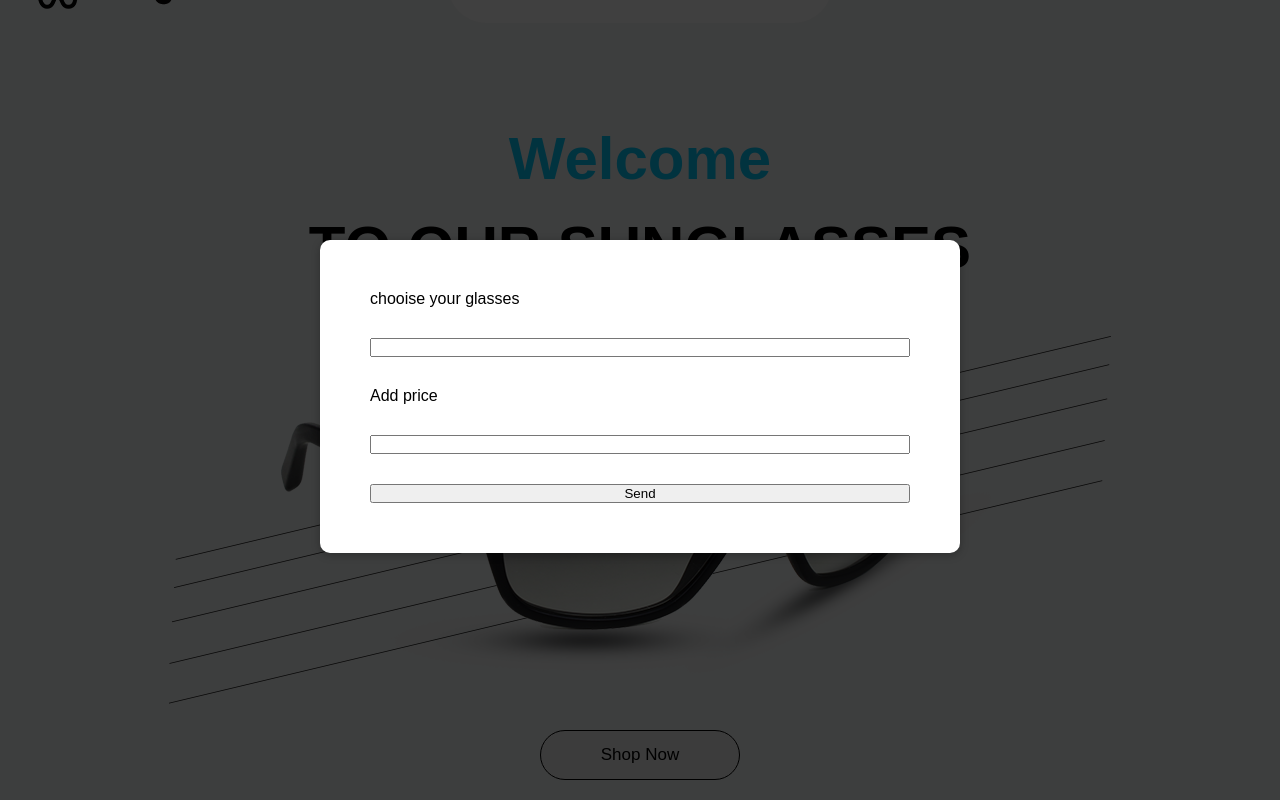
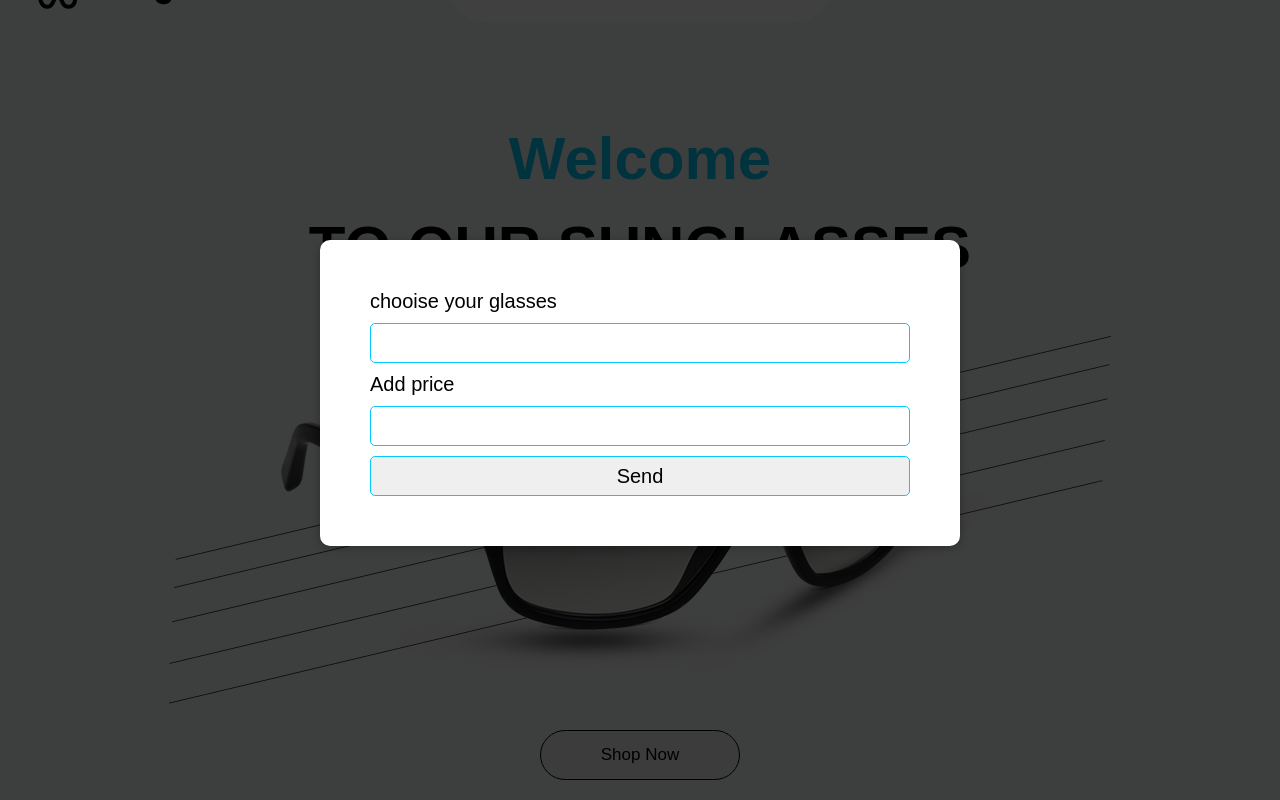
Before and after one commit to MahsumaRezai/Online_Shop, a React (Create React App) app: page /home in a window 1280 px wide. Both pictures are taken after a click on the button "Shop Now". Shown: the part 85-885 px from the top of the page. Built offline with nearby package versions, Linux system fonts and the light colour scheme.

Commit message:
add Product js file

```diff
--- a/src/componet/Module/ErrorModal.module.css
+++ b/src/componet/Module/ErrorModal.module.css
@@ -48,6 +48,24 @@
     flex-direction: column;
     justify-content: center;
     align-content: center;
-    gap: 30px;
+    gap: 10px;
     padding: 50px
   }
+  .form input {
+    width: 100%;
+    height: 40px;
+    border: 1px solid #03cafc ;
+    border-radius: 5px;
+
+  }
+  .form label{
+    font-size: 20px;
+    color: black
+  }
+  .form button {
+    height: 40px;
+    border: 1px solid #03cafc ;
+    color: 20px;
+    font-size: 20px;
+    border-radius: 5px;
+  }
```
Also changed, not shown: src/Pages/Producet.js (added, +11 -0 lines), src/componet/Product/Product.js (added, +8 -0 lines).
